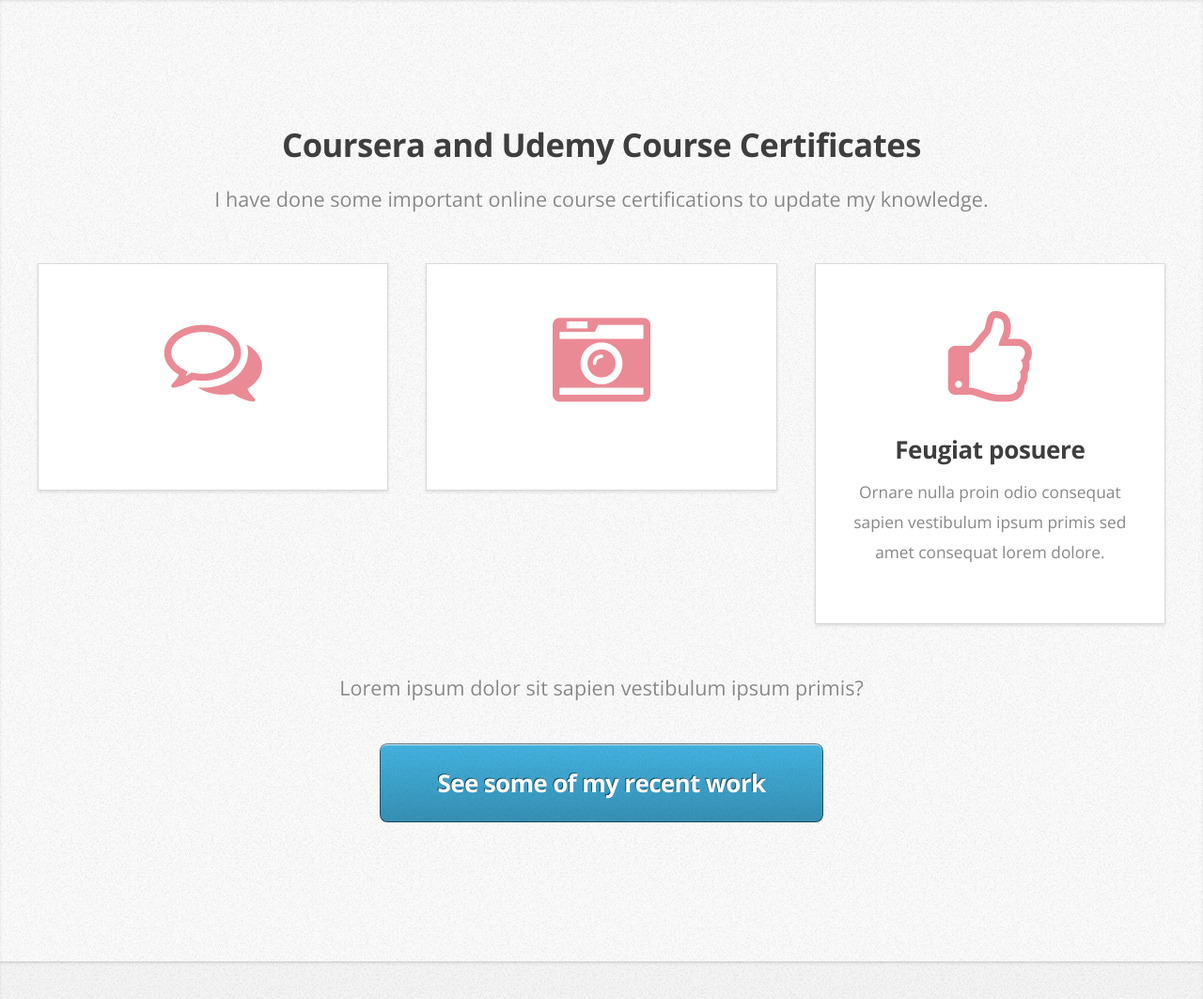
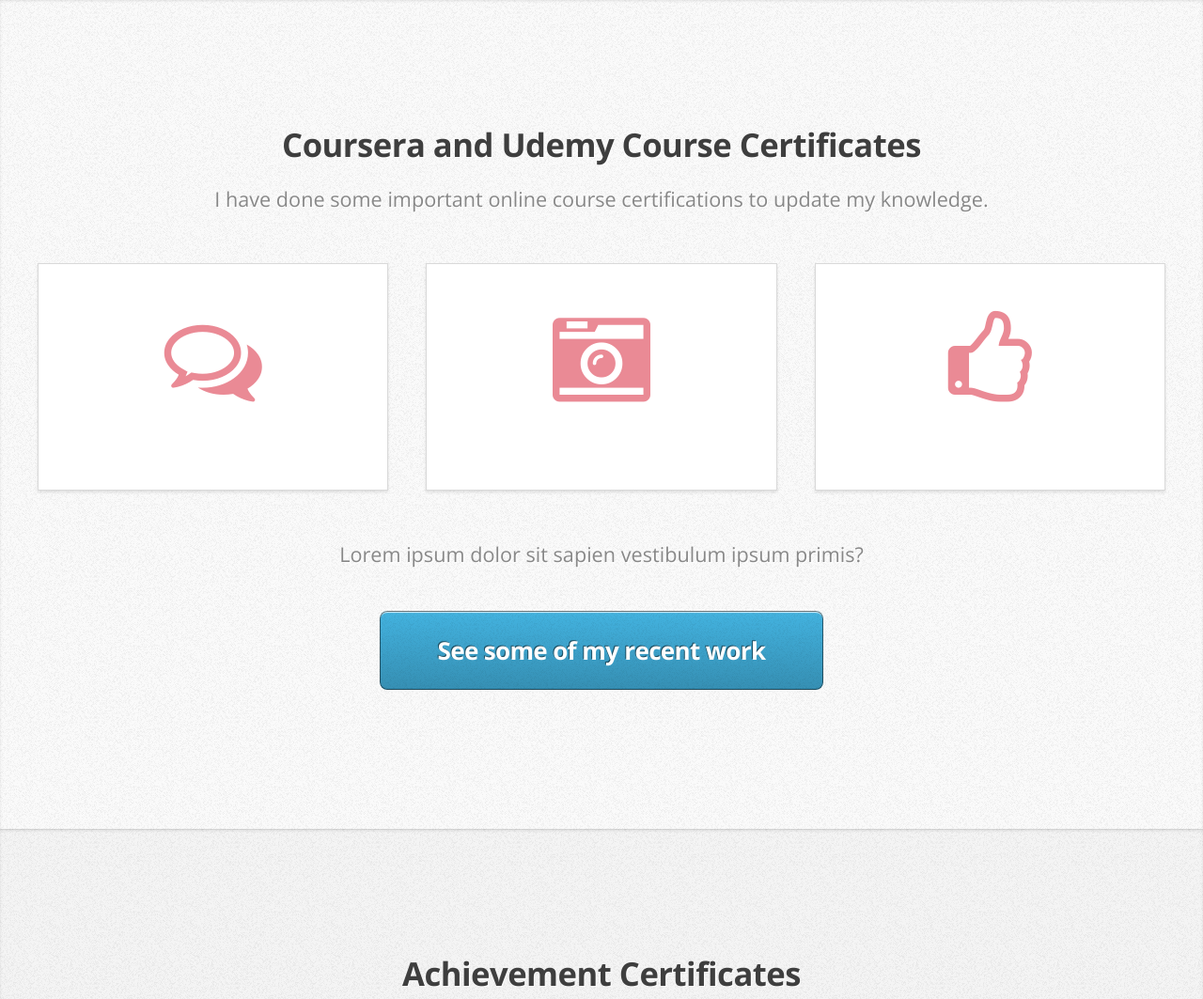
Before and after one commit to ManukumarNM/Profile_Django, a Django app: page / in a window 1280 px wide. Shown: the part 734-1797 px from the top of the page at 94% size. Run offline with Django 3.2, Linux system fonts and the light colour scheme; data comes from the database, SQL or seed files in the repository.

Commit message:
update content

```diff
--- a/template/index.html
+++ b/template/index.html
@@ -93,8 +93,8 @@
 							<div class="4u">
 								<section class="box style1">
 									<span class="icon featured fa-thumbs-o-up"></span>
-									<h3>Feugiat posuere</h3>
-									<p>Ornare nulla proin odio consequat sapien vestibulum ipsum primis sed amet consequat lorem dolore.</p>
+									<h3></h3>
+									<p></p>
 								</section>
 							</div>
 						</div>
```
